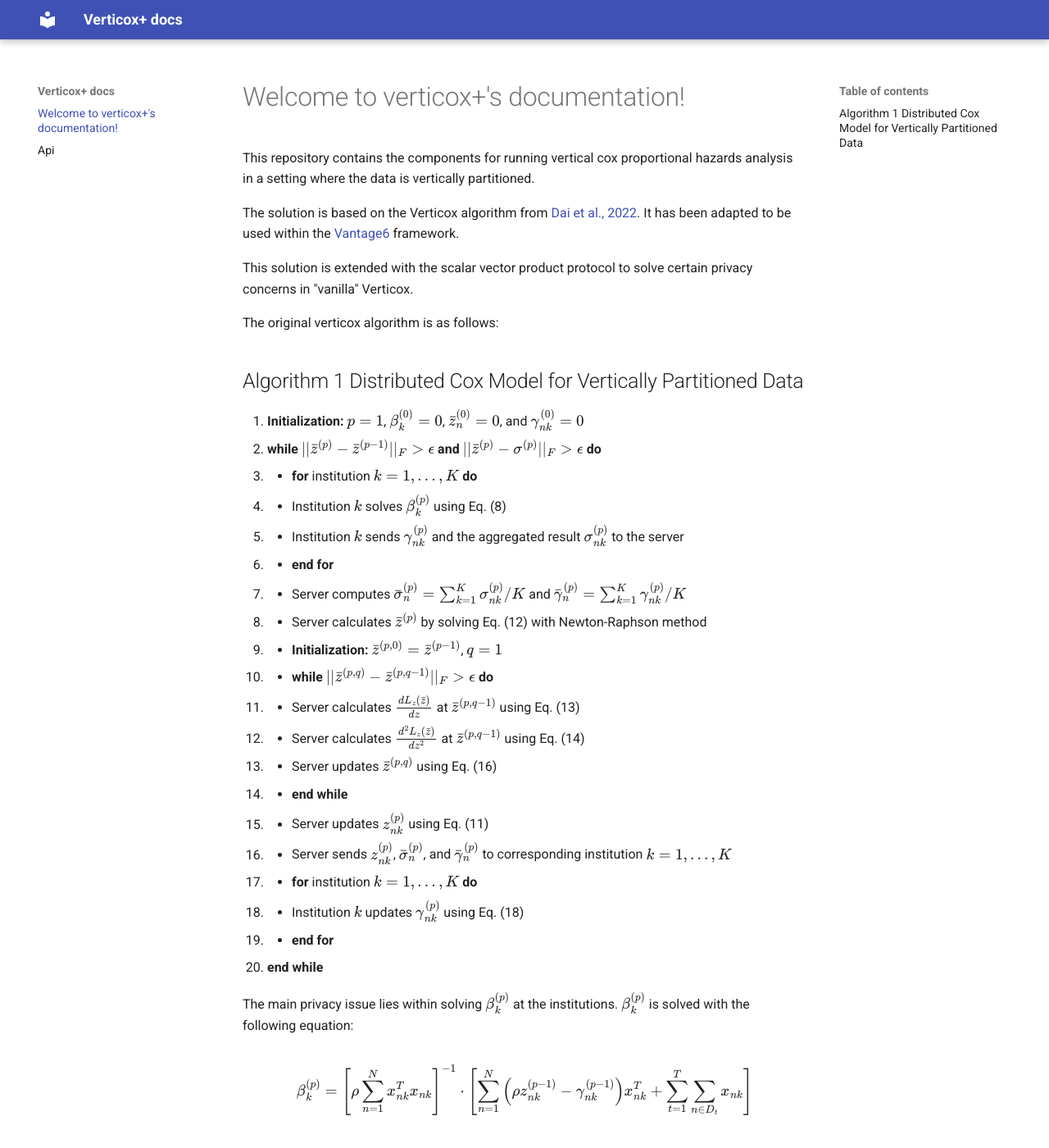
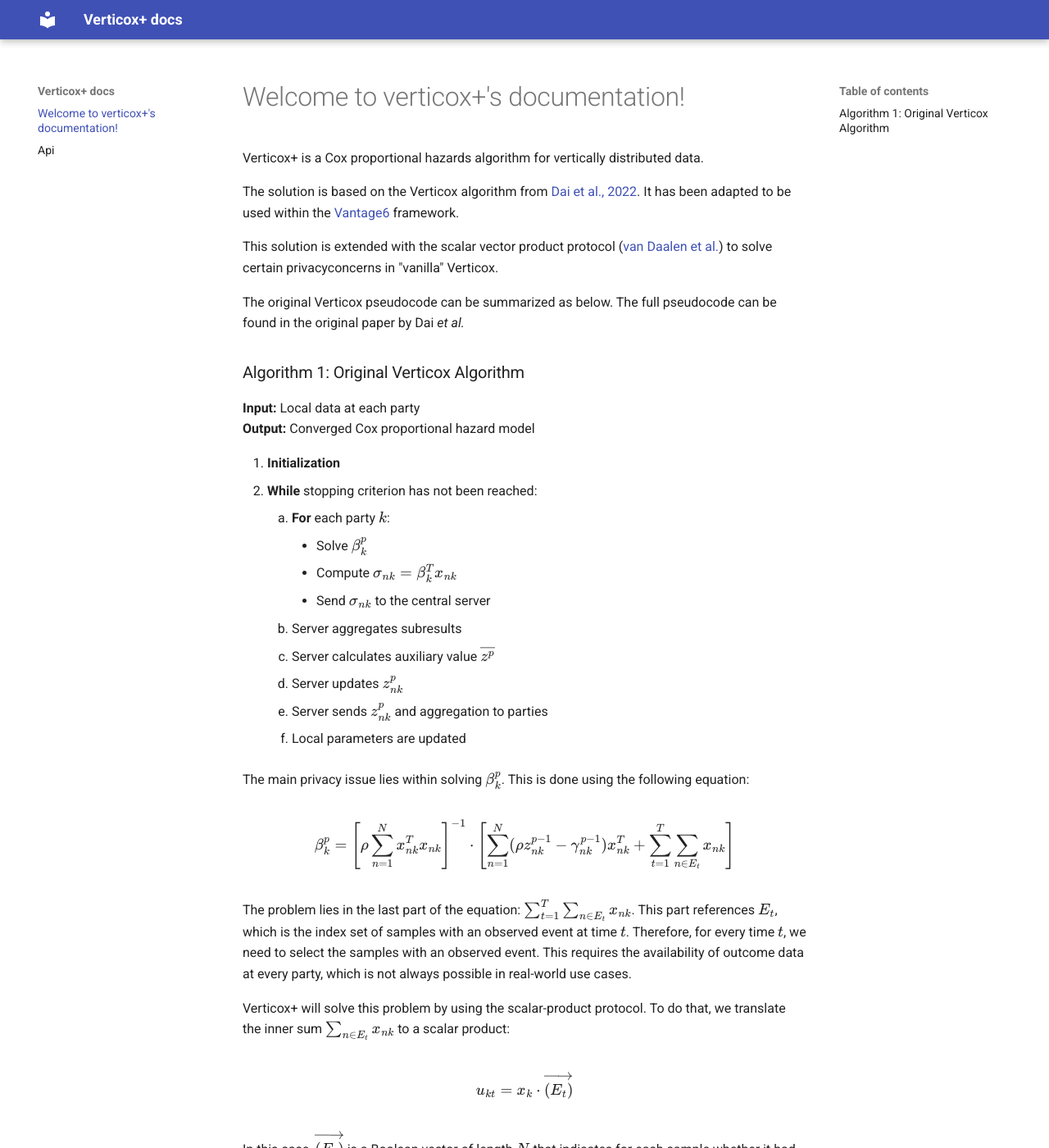
Before and after one commit to CARRIER-project/verticox, an MkDocs documentation site: the page built from docs/index.md, in a window 1280 px wide and 1400 px high. Shown: the whole window at 82% size. Built offline with MkDocs 1.6.1 and Material for MkDocs 9.7.7, drawn with Linux system fonts in a browser that asks for light colours; some of the changed text lies outside the part shown.

Commit message:
Updated demo notebook - Used nbconvert to convert demo notbook to doc page

```diff
--- a/docs/index.md
+++ b/docs/index.md
@@ -1,60 +1,62 @@
 # Welcome to verticox+'s documentation!
-This repository contains the components for running vertical cox proportional hazards analysis in a
-setting where the data is vertically partitioned.
+
+Verticox+ is a Cox proportional hazards algorithm for vertically distributed data.
 
 The solution is based on the Verticox algorithm from
 [Dai et al., 2022](https://ieeexplore.ieee.org/document/9076318). It has been adapted to be used
 within the [Vantage6](https://vantage6.ai) framework.
 
-This solution is extended with the scalar vector product protocol to solve certain privacy
-concerns in "vanilla" Verticox.
+This solution is extended with the scalar vector product protocol
+([van Daalen et al.](https://doi.org/10.48550/arXiv.2112.09436)) to solve certain privacyconcerns in
+"vanilla" Verticox.
 
-The original verticox algorithm is as follows:
+The original Verticox pseudocode can be summarized as below.
+The full pseudocode can be found in the original paper by Dai *et al.*
 
-## Algorithm 1 Distributed Cox Model for Vertically Partitioned Data
+### Algorithm 1: Original Verticox Algorithm
 
-1. **Initialization:** \( p = 1 \), \( \beta_k^{(0)} = 0 \), \( \bar{z}_n^{(0)} = 0 \), and \( \gamma_{nk}^{(0)} = 0 \)
-2. **while** \( ||\bar{z}^{(p)} - \bar{z}^{(p-1)}||_F > \epsilon \) **and** \( ||\bar{z}^{(p)} - \sigma^{(p)}||_F > \epsilon \) **do**
-3.   - **for** institution \( k = 1, \ldots, K \) **do**
-4.       - Institution \( k \) solves \( \beta_k^{(p)} \) using Eq. (8)
-5.       - Institution \( k \) sends \( \gamma_{nk}^{(p)} \) and the aggregated result \( \sigma_{nk}^{(p)} \) to the server
-6.   - **end for**
-7.   - Server computes \( \bar{\sigma}_n^{(p)} = \sum_{k=1}^{K} \sigma_{nk}^{(p)} / K \) and \( \bar{\gamma}_n^{(p)} = \sum_{k=1}^{K} \gamma_{nk}^{(p)} / K \)
-8.   - Server calculates \( \bar{z}^{(p)} \) by solving Eq. (12) with Newton-Raphson method
-9.   - **Initialization:** \( \bar{z}^{(p,0)} = \bar{z}^{(p-1)} \), \( q = 1 \)
-10.  - **while** \( ||\bar{z}^{(p,q)} - \bar{z}^{(p,q-1)}||_F > \epsilon \) **do**
-11.      - Server calculates \( \frac{dL_{z}(\bar{z})}{dz} \) at \( \bar{z}^{(p,q-1)} \) using Eq. (13)
-12.      - Server calculates \( \frac{d^2L_{z}(\bar{z})}{dz^2} \) at \( \bar{z}^{(p,q-1)} \) using Eq. (14)
-13.      - Server updates \( \bar{z}^{(p,q)} \) using Eq. (16)
-14.  - **end while**
-15.  - Server updates \( z_{nk}^{(p)} \) using Eq. (11)
-16.  - Server sends \( z_{nk}^{(p)} \), \( \bar{\sigma}_n^{(p)} \), and \( \bar{\gamma}_n^{(p)} \) to corresponding institution \( k = 1, \ldots, K \)
-17.  - **for** institution \( k = 1, \ldots, K \) **do**
-18.      - Institution \( k \) updates \( \gamma_{nk}^{(p)} \) using Eq. (18)
-19.  - **end for**
-20. **end while**
+**Input:** Local data at each party
+**Output:** Converged Cox proportional hazard model
 
-The main privacy issue lies within solving \( \beta_k^{(p)} \) at the institutions.
-\( \beta_k^{(p)} \) is solved with the following equation:
+1. **Initialization**
+2. **While** stopping criterion has not been reached:
+    1. **For** each party \( k \):
+        - Solve \( \beta_{k}^{p} \)
+        - Compute \( \sigma_{nk} = \beta_k^T x_{nk} \)
+        - Send \( \sigma_{nk} \) to the central server
+    2. Server aggregates subresults
+    3. Server calculates auxiliary value \( \overline{z^{p}} \)
+    4. Server updates \( z_{nk}^{p} \)
+    5. Server sends \( z_{nk}^{p} \) and aggregation to parties
+    6. Local parameters are updated
 
-\[ \beta_k^{(p)} = \left[ \rho \sum_{n=1}^{N} x_{nk}^T x_{nk} \right]^{-1} \cdot \left[ \sum_{n=1}^{N} \left( \rho z_{nk}^{(p-1)} - \gamma_{nk}^{(p-1)} \right) x_{nk}^T + \sum_{t=1}^{T} \sum_{n \in D_t} x_{nk} \right] \]
+The main privacy issue lies within solving \( \beta_{k}^{p} \). This is done using the following
+equation:
 
-Let us focus on the last part of the equation here:
+\[
+\beta_{k}^{p} = \left[ \rho \sum_{n=1}^{N} x_{nk}^{T}x_{nk} \right]^{-1} \cdot
+\left[ \sum_{n=1}^{N} (\rho z_{nk}^{p-1} - \gamma_{nk}^{p-1} ) x_{nk}^{T} + \sum_{t=1}^{T}\sum_{n\in E_{t}}x_{nk} \right]
+\]
 
-\[ \sum_{t=1}^{T} \sum_{n \in D_t} x_{nk} \]
+The problem lies in the last part of the equation: \( \sum_{t=1}^{T}\sum_{n\in E_{t}}x_{nk} \). This
+part references \( E_{t} \), which is the index set of samples with an observed event at time \(
+t \). Therefore, for every time \( t \), we need to select the samples with an observed event. This
+requires the availability of outcome data at every party, which is not always possible in real-world
+use cases.
 
-Here, there is a reference to \( \mathcal{D}_t \), which is the index set of samples with an
-observed event at time \( t \). So for every time \( t \) we need to select the samples with an observed
-event. This requires the availability of outcome data at every institution. In real-world use cases
-this is not always possible.
+Verticox+ will solve this problem by using the scalar-product protocol. To do that, we translate the
+inner sum \( \sum_{n\in E_{t}}x_{nk} \) to a scalar product:
 
-Verticox+ solves this problem by making use of the n-party-scalar-product-protocol.
-In order to do that, we translate the inner sum \( \sum_{n \in D_t} x_nk \) to a scalar product:
+\[
+u_{kt} = x_{k} \cdot \overrightarrow{(E_{t})}
+\]
 
-\[ u_{kt} = x_k \cdot \vec{D_t} \]
+In this case, \( \overrightarrow{(E_{t})} \) is a Boolean vector of length \( N \) that indicates
+for each sample whether it had an event at time \( t \) (indicated as 1) or not (indicated as 0). \(
+\beta_k^{p} \) will now be solved according to the following equation:
 
-In this case, \( \vec{D_t} \) is the boolean vector of length \( N \) that indicates for each
-sample whether it had an event at time \( t \) or not.
-
-Since \( u_{kt} \) per time \( t \) stays constant over iterations. We will only compute this at
-the beginning.
+\[
+\beta_{k}^{p} = \left[ \rho \sum_{n=1}^{N} x_{tnk}^{T}x_{tnk} \right]^{-1}
+\cdot
+\left[ \sum_{n=1}^{N} (\rho z_{nk}^{p-1} - \gamma_{nk}^{p-1} ) x_{nk}^{T} + \sum_{t=1}^{T} u_{kt} \right]
+\]
```
Also changed, not shown: demo.ipynb, 5 other files.
